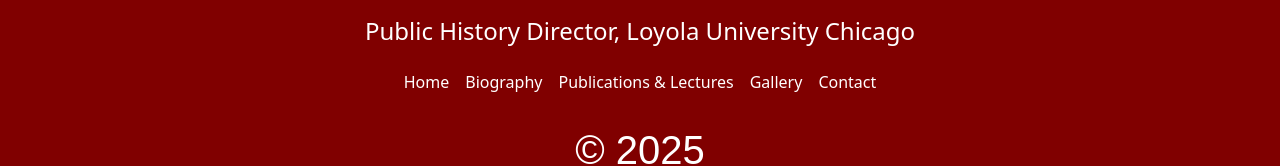
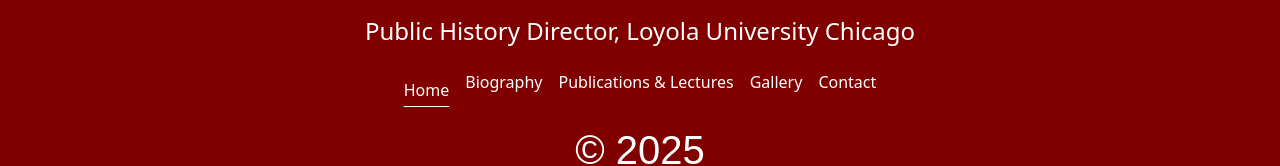
Before and after one commit to alecnissen/ted-personal-website, a React (Vite) app: page / in a window 1280 px wide. Shown: the part 4464-4630 px from the top of the page. Built offline with nearby package versions, Linux system fonts and the light colour scheme; a web font is replaced by a local one.

Commit message:
emailed functionality is working, also trying to ensure that the footer buttons also have underline which shows which page the user is currently on

```diff
--- a/index.html
+++ b/index.html
@@ -10,8 +10,7 @@
     <div id="root"></div>
 
 
-
-    <form className='contact-us-form' name='contact-form' method='POST' data-netlify="true" hidden>
+    <form className='contact-us-form' name='contact-form' method='POST' data-netlify="true" hidden onSubmit={handleSubmit}>
       <input type="hidden" name="form-name" value="contact-form" />
 
           <div className='fname-lname-email-container'>
--- a/notes.js
+++ b/notes.js
@@ -121,4 +121,7 @@
 
 // ensure footer links have the active class like the header and are fully functional
 
+
+// ***
+
 // offcanvas links function the same as header and footer
--- a/src/Contact.jsx
+++ b/src/Contact.jsx
@@ -1,14 +1,15 @@
 import React from 'react'
 import Header from './Header'
 import Footer from './Footer'
+import { useState } from 'react';
 
 export default function Contact() {
 
-  // const [isSubmitted, setIsSubmitted] = useState(false);
+  const [isSubmitted, setIsSubmitted] = useState(false);
 
-  // const handleSubmit = (e) => {
-  //   setIsSubmitted(true);
-  // };
+  const handleSubmit = (e) => {
+    setIsSubmitted(true);
+  };
 
 
   return (
@@ -18,7 +19,7 @@
       <h1>Connect With Me!</h1>
 
 
-    <form className='contact-us-form' name='contact-form' method='POST' data-netlify="true">
+    <form className='contact-us-form' name='contact-form' method='POST' data-netlify="true" onSubmit={handleSubmit}>
     <input type="hidden" name="form-name" value="contact-form" />
 
         <div className='fname-lname-email-container'>
@@ -105,7 +106,7 @@
 
     </div>
 
-    {/* {isSubmitted && <p>Your form has been submitted successfully!</p>} */}
+    {isSubmitted && <p>Your form has been submitted successfully!</p>}
     </form>
 
 
--- a/src/Footer.jsx
+++ b/src/Footer.jsx
@@ -1,4 +1,5 @@
 import React from 'react'
+import { NavLink } from 'react-router-dom';
 
 export default function Footer() {
   return (
@@ -10,7 +11,11 @@
 
 
     <div className='footer-nav-links-container'>
-    <p>Home</p>
+
+    <NavLink to="/" className={({ isActive }) => (isActive ? 'active-link' : 'non-active-link')}>
+    <button>Home</button>
+    </NavLink>
+
     <p>Biography</p>
     <p>Publications & Lectures</p>
     <p>Gallery</p>
--- a/src/Styles/footer_styles.scss
+++ b/src/Styles/footer_styles.scss
@@ -25,11 +25,16 @@
     flex-wrap: wrap;
 }
 
-// .footer-nav-links-container p:hover {
-//     text-decoration: underline;
-//     text-decoration-color: rgb(224, 191, 0);
-//     color: rgb(224, 191, 0);
-// }
+
+.footer-nav-links-container button {
+    background: none;
+    border: none;
+    color: white;
+}
+
+.footer-nav-links-container a {
+    color: white;
+}
 
 
 @media (max-width: 400px) {
```
